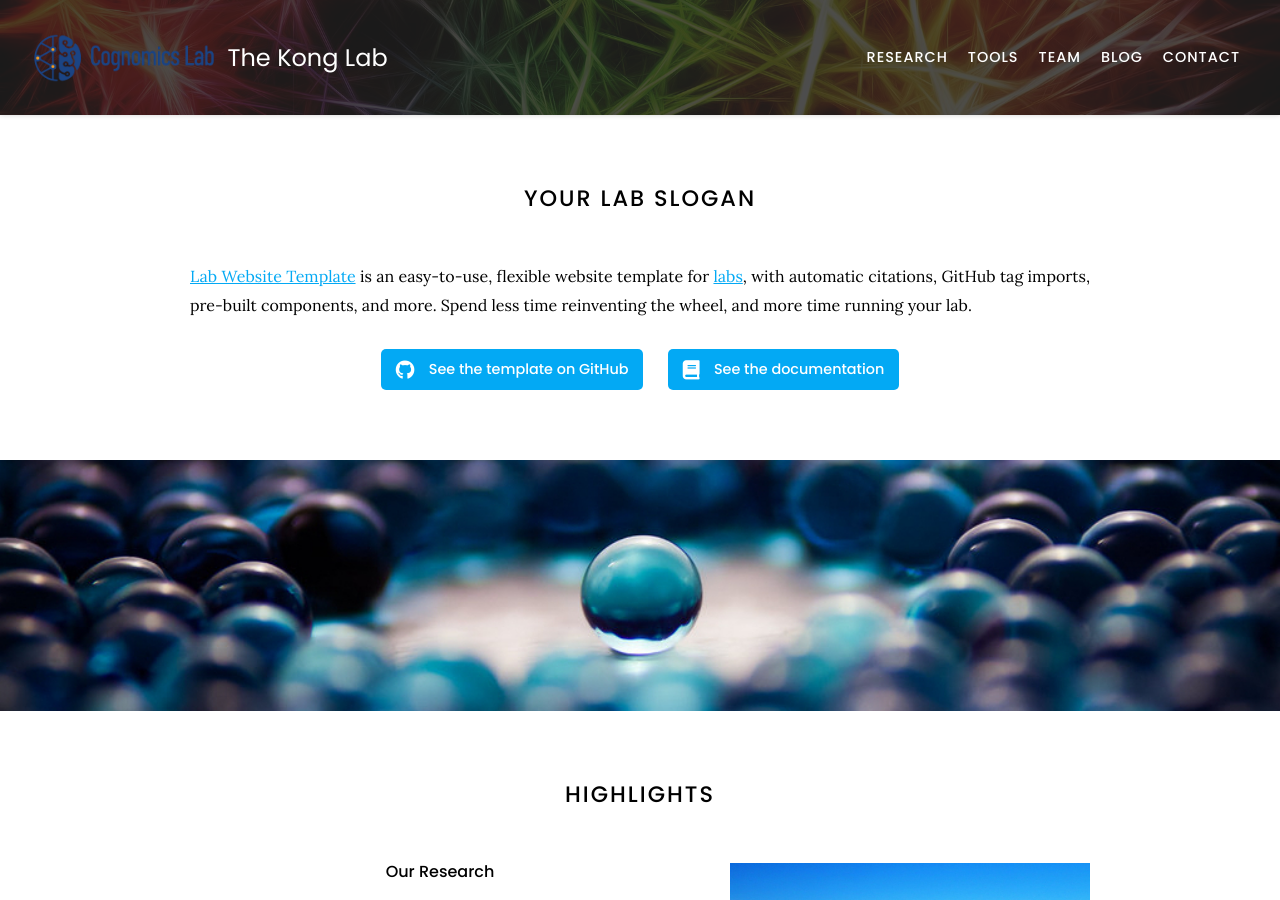
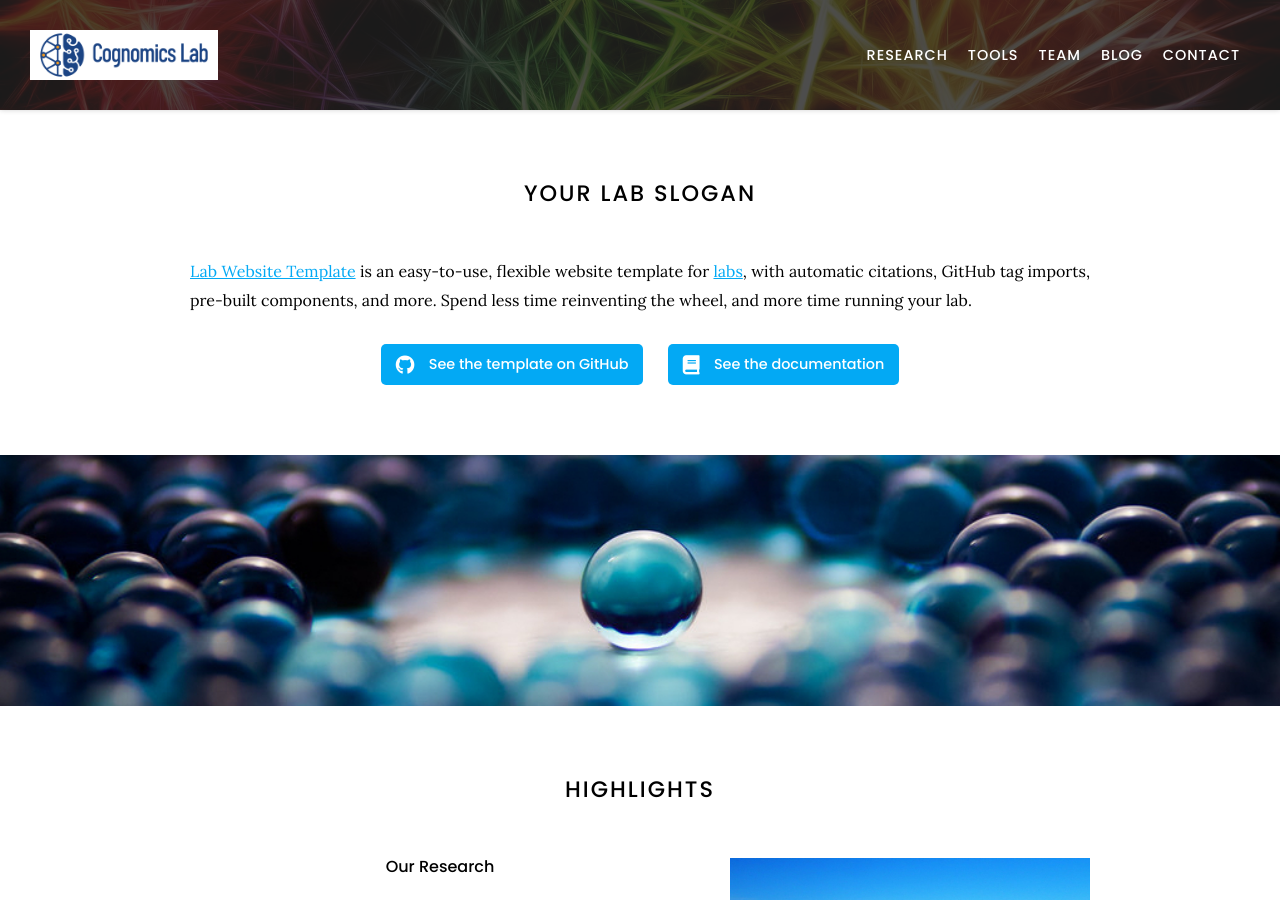
Before and after one commit to cognomicslab/cognomicslab.github.io, a Jekyll site: the page built from index.md, in a window 1280 px wide and 900 px high. Built offline with Jekyll 4.4.1, drawn with Linux system fonts in a browser that asks for light colours; nearby versions of some CDN libraries.

Commit message:
update logo

```diff
--- a/_config.yaml
+++ b/_config.yaml
@@ -1,9 +1,9 @@
 ### basic settings
 
 # site properties and page defaults
-title: The Kong Lab
+title:
 description: Team, Research, Tools and more from the Kong Lab.
-logo: images/cl.png
+logo: images/cl.jpg
 header: images/intro-bg.jpg
 footer: images/intro-bg.jpg
 baseurl: ""
```
Also changed, not shown: images/cl.jpg (added).
